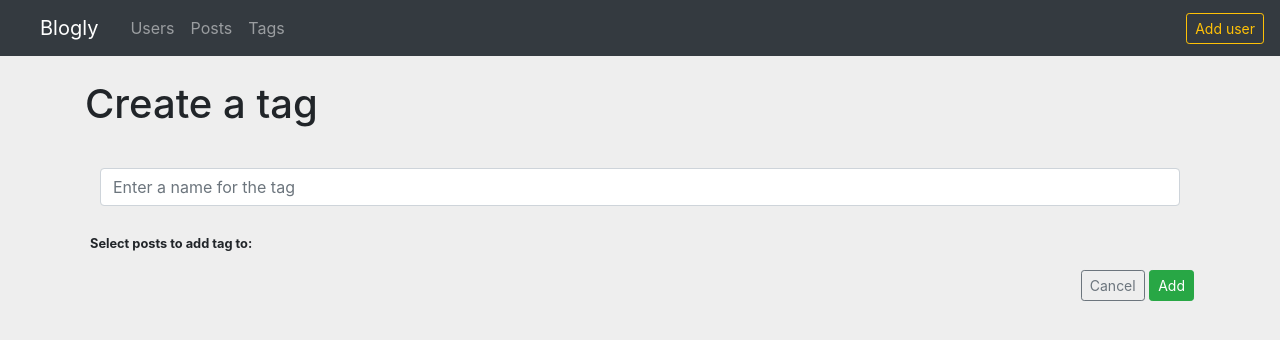
After one commit to cng008/Springboard, a Flask app: page /tags/new in a window 1280 px wide. The commit adds this page. Shown: the top 340 px of the page. Run offline with Flask 2, Linux system fonts and the light colour scheme; data that the repository does not hold is empty.

Commit message:
add/edit/delete tags for posts

```diff
--- a/23.1_flask-blogly/app.py
+++ b/23.1_flask-blogly/app.py
@@ -2,7 +2,7 @@
 
 from flask import Flask, request, render_template,  redirect, flash
 from flask_debugtoolbar import DebugToolbarExtension
-from models import db, connect_db, User, Post
+from models import db, connect_db, User, Post, Tag, PostTag
 
 app = Flask(__name__)
 
@@ -20,7 +20,7 @@ db.create_all()
 @app.route('/')
 def show_list():
     """Show recent list of posts, most-recent first."""
-    posts = Post.query.order_by(Post.created_at.desc()).limit(5).all()
+    posts = Post.query.order_by(Post.created_at.desc()).all()
     return render_template("posts/homepage.html", posts=posts)
 
 
@@ -56,7 +56,7 @@ def add_user():
     db.session.add(new_user)
     db.session.commit()
 
-    flash(f"User '{new_user.full_name}' has been added")
+    flash(f"User '{new_user.full_name}' added")
     return redirect(f'/users/{new_user.id}')
 
 
@@ -86,8 +86,8 @@ def submit_edits(user_id):
     db.session.add(user)
     db.session.commit()
 
-    flash("User info has been saved")
-    return redirect(f'/users')
+    flash("User info saved")
+    return redirect('/users')
 
 
 @app.route('/users/<int:user_id>/delete', methods=["POST"])
@@ -98,7 +98,7 @@ def delete_user(user_id):
     db.session.delete(user)
     db.session.commit()
 
-    flash(f"User '{user.full_name}' has been deleted")
+    flash(f"User '{user.full_name}' deleted")
     return redirect('/users')
 
 
@@ -108,17 +108,23 @@ def delete_user(user_id):
 def create_post(user_id):
     """Show form to add a post for that user."""
     user = User.query.get_or_404(user_id)
-    return render_template('/posts/new.html', user=user)
+    tags = Tag.query.all()
+    return render_template('/posts/new.html', user=user, tags=tags)
 
 
 @app.route('/users/<int:user_id>/posts/new', methods=["POST"])
 def add_post(user_id):
     """Handle add form; add post and redirect to the user detail page."""
     user = User.query.get_or_404(user_id)
+
+    tag_ids = [int(num) for num in request.form.getlist("tags")]
+    tags = Tag.query.filter(Tag.id.in_(tag_ids)).all()
+
     new_post = Post(
         title = request.form["title"],
         content = request.form["content"],
-        user_id = user_id)
+        user = user,
+        tag=tags)
 
     db.session.add(new_post)
     db.session.commit()
@@ -138,7 +144,8 @@ def see_post(post_id):
 def edit_post(post_id):
     """Show form to edit a post, and to cancel (back to user page)."""
     post = Post.query.get_or_404(post_id)
-    return render_template('/posts/edit.html', post=post)
+    tags = Tag.query.all()
+    return render_template('/posts/edit.html', post=post, tags=tags)
 
 
 @app.route('/posts/<int:post_id>/edit', methods=["POST"])
@@ -147,6 +154,9 @@ def submit_post(post_id):
     post = Post.query.get_or_404(post_id)
     post.title = request.form["title"]
     post.content = request.form["content"]
+
+    tag_ids = [int(num) for num in request.form.getlist("tags")]
+    post.tag = Tag.query.filter(Tag.id.in_(tag_ids)).all()
 
     db.session.add(post)
     db.session.commit()
@@ -165,3 +175,75 @@ def delete_post(post_id):
 
     flash(f"Post '{post.title}' has been deleted.")
     return redirect(f"/users/{post.user_id}")
+
+
+########### TAGS ###################################################
+
+@app.route('/tags')
+def list_tags():
+    """Lists all tags, with links to the tag detail page."""
+    tags = Tag.query.all()
+    return render_template('/tags/list.html', tags=tags)
+
+
+@app.route('/tags/new')
+def create_tag():
+    """Shows a form to add a new tag."""
+    posts = Post.query.all()
+    return render_template('tags/new.html', posts=posts)
+
+
+@app.route('/tags/new', methods=["POST"])
+def add_tag():
+    """Process add form, adds tag, and redirect to tag list."""
+    post_id = [int(num) for num in request.form.getlist("posts")]
+    posts = Post.query.filter(Post.id.in_(post_id)).all()
+    new_tag = Tag(name=request.form["tag"], post=posts)
+
+    db.session.add(new_tag)
+    db.session.commit()
+
+    flash(f"'{new_tag.name}' tag added.")
+    return redirect('/tags')
+
+
+@app.route('/tags/<int:tag_id>')
+def see_tag(tag_id):
+    """Show detail about a tag. Have links to edit form and to delete."""
+    tag = Tag.query.get_or_404(tag_id)
+    return render_template('/tags/show.html', tag=tag)
+
+
+@app.route('/tags/<int:tag_id>/edit')
+def edit_tag(tag_id):
+    """Show edit form for a tag."""
+    tag = Tag.query.get_or_404(tag_id)
+    posts = Post.query.all()
+    return render_template('/tags/edit.html', tag=tag, posts=posts)
+
+
+@app.route('/tags/<int:tag_id>/edit', methods=["POST"])
+def submit_tag(tag_id):
+    """Process edit form, edit tag, and redirects to the tags list."""
+    tag = Tag.query.get_or_404(tag_id)
+    tag.name = request.form["tag"]
+    post_ids = [int(num) for num in request.form.getlist("posts")]
+    tag.post = Post.query.filter(Post.id.in_(post_ids)).all()
+
+    db.session.add(tag)
+    db.session.commit()
+
+    flash(f"'{tag.name}' tag edited.")
+    return redirect('/tags')
+
+
+@app.route('/tags/<int:tag_id>/delete', methods=["POST"])
+def delete_tag(tag_id):
+    """Delete a tag."""
+    tag = Tag.query.get_or_404(tag_id)
+
+    db.session.delete(tag)
+    db.session.commit()
+
+    flash(f"Tag '{tag.name}' deleted.")
+    return redirect("/tags")
--- a/23.1_flask-blogly/templates/base.html
+++ b/23.1_flask-blogly/templates/base.html
@@ -3,7 +3,7 @@
 <head>
     <meta charset="UTF-8">
     <meta name="viewport" content="width=device-width, initial-scale=1.0">
-    <link href="https://cdn.jsdelivr.net/npm/bootstrap@5.1.3/dist/css/bootstrap.min.css" rel="stylesheet" integrity="sha384-1BmE4kWBq78iYhFldvKuhfTAU6auU8tT94WrHftjDbrCEXSU1oBoqyl2QvZ6jIW3" crossorigin="anonymous">
+    <link rel="stylesheet" href="https://cdn.jsdelivr.net/npm/bootstrap@4.0.0/dist/css/bootstrap.min.css" integrity="sha384-Gn5384xqQ1aoWXA+058RXPxPg6fy4IWvTNh0E263XmFcJlSAwiGgFAW/dAiS6JXm" crossorigin="anonymous">
     <link rel="stylesheet" href="https://cdnjs.cloudflare.com/ajax/libs/font-awesome/6.0.0-beta3/css/all.min.css" integrity="sha512-Fo3rlrZj/k7ujTnHg4CGR2D7kSs0v4LLanw2qksYuRlEzO+tcaEPQogQ0KaoGN26/zrn20ImR1DfuLWnOo7aBA==" crossorigin="anonymous" referrerpolicy="no-referrer" />
     <link href="https://maxcdn.bootstrapcdn.com/font-awesome/4.7.0/css/font-awesome.min.css" rel="stylesheet" integrity="sha384-wvfXpqpZZVQGK6TAh5PVlGOfQNHSoD2xbE+QkPxCAFlNEevoEH3Sl0sibVcOQVnN" crossorigin="anonymous">
     <link rel="stylesheet" href="/static/app.css">
@@ -15,6 +15,7 @@
         <ul class="navbar-nav">
           <li class="nav-item"><a class="nav-link" href="/users">Users</a></li>
           <li class="nav-item"><a class="nav-link" href="/">Posts</a></li>
+          <li class="nav-item"><a class="nav-link" href="/tags">Tags</a></li>
         </ul>
         <ul class="navbar-nav ml-auto">
           <li class="nav-item">
@@ -33,8 +34,7 @@
         {% endfor %}
         {% endwith %}
         <!-- end alert -->
-        <div>
-        {% block content %}BODY CONTENT GOES HERE{% endblock %}</div>
+        <div>{% block content %}BODY CONTENT GOES HERE{% endblock %}</div>
     </div>
 </body>
 </html>
--- /dev/null
+++ b/23.1_flask-blogly/templates/tags/new.html
@@ -0,0 +1,33 @@
+{% extends 'base.html' %}
+{% block title %}Add Tag{% endblock %}
+{% block content %}
+
+<h1 class="my-3">Create a tag</h1>
+
+<form action="/tags/new" method="POST">
+
+  <div class="col-12">
+    <label for="tag" class="form-label"></label>
+      <input type="text" class="form-control" id="tag" name="tag" placeholder="Enter a name for the tag" maxlength="50" required>
+  </div>
+
+  <div class="form-check form-group row mt-4">
+    <small class="font-weight-bold">Select posts to add tag to:</small>
+    {% for post in posts %}
+    <div>
+      <input class="form-input" type="checkbox" name="posts" id="post_{{ post.id }}" value="{{ post.id }}">
+      <label class="form-check-label" for="post_{{ post.id }}">{{ post.title }}</label>
+    </div>
+    {% endfor %}
+  </div>
+
+  <div class="form-group row mt-3">
+    <div class="ml-auto mr-3">
+        <a class="btn btn-outline-secondary btn-sm" href="/tags" role="button">Cancel</a>
+      <button type="submit" class="btn btn-success btn-sm">Add</button>
+    </div>
+  </div>
+
+</form>
+
+{% endblock %}
--- a/23.1_flask-blogly/templates/users/details.html
+++ b/23.1_flask-blogly/templates/users/details.html
@@ -19,7 +19,7 @@
             <ul>
                 {% if posts %}
                     {% for post in posts %}
-                        <li><a href="/posts/{{ post.id }}">{{ post.title }}</a></li>
+                        <li><a href="/posts/{{ post.id }}" class="text-decoration-none">{{ post.title }}</a></li>
                     {% endfor %}
                 {% else %}
                     <p>This user has no posts!</p>
```
Also changed, not shown: 23.1_flask-blogly/models.py (+19 -1 lines), 23.1_flask-blogly/seed.py (+35 -4 lines), 23.1_flask-blogly/templates/posts/edit.html (+13 -3 lines), 23.1_flask-blogly/templates/posts/homepage.html (+14 -4 lines), 23.1_flask-blogly/templates/posts/new.html (+12 -2 lines), 23.1_flask-blogly/templates/posts/show.html (+9 -0 lines), 23.1_flask-blogly/templates/tags/edit.html (added, +34 -0 lines), 23.1_flask-blogly/templates/tags/list.html (added, +19 -0 lines), 23.1_flask-blogly/templates/tags/show.html (added, +18 -0 lines), 23.1_flask-blogly/templates/users/list.html (+6 -2 lines).
